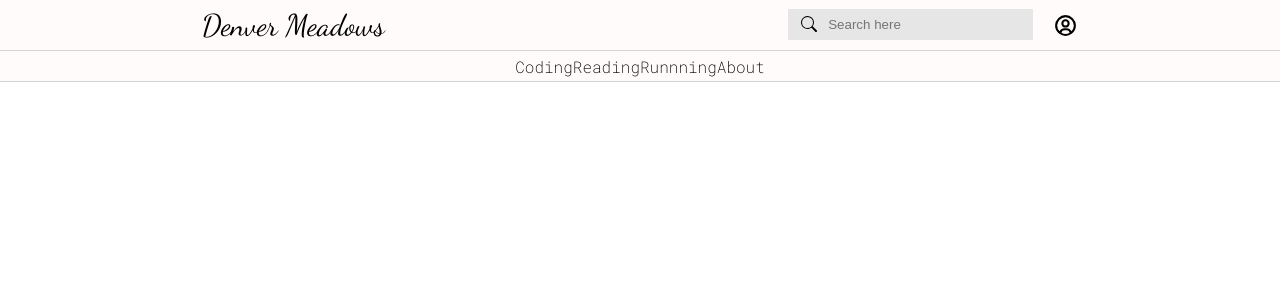
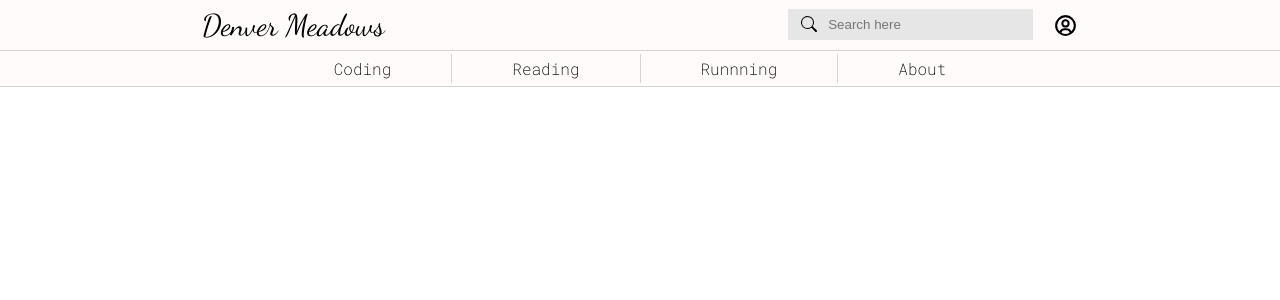
Before and after one commit to Denver-Meadows/Blog, a React (Create React App) app in the folder client/: page / in a window 1280 px wide. Shown: the top 300 px of the page. Built offline with nearby package versions, Linux system fonts and the light colour scheme.

Commit message:
navbar styling complete

```diff
--- a/client/src/styles/navbar.scss
+++ b/client/src/styles/navbar.scss
@@ -34,14 +34,30 @@
     display: flex;
     justify-content: space-around;
     align-items: center;
-    height: 3rem;
+    height: 3.5rem;
     background-color: var(--clr-primary-bg);
     border-bottom: 1px lightgray solid;
 
     &__list {
       display: flex;
+      align-items: center;
       list-style: none;
       cursor: pointer;
+      // height: 100%;
+
+      &-link {
+        padding: 0.4rem 6rem;
+        height: 100%;
+        border-right: 1px solid lightgray;
+
+        &:last-child {
+          border-right: none;
+        }
+
+        &:hover {
+          border-bottom: 3px solid red;
+        }
+      }
     }
   }
 }
```
